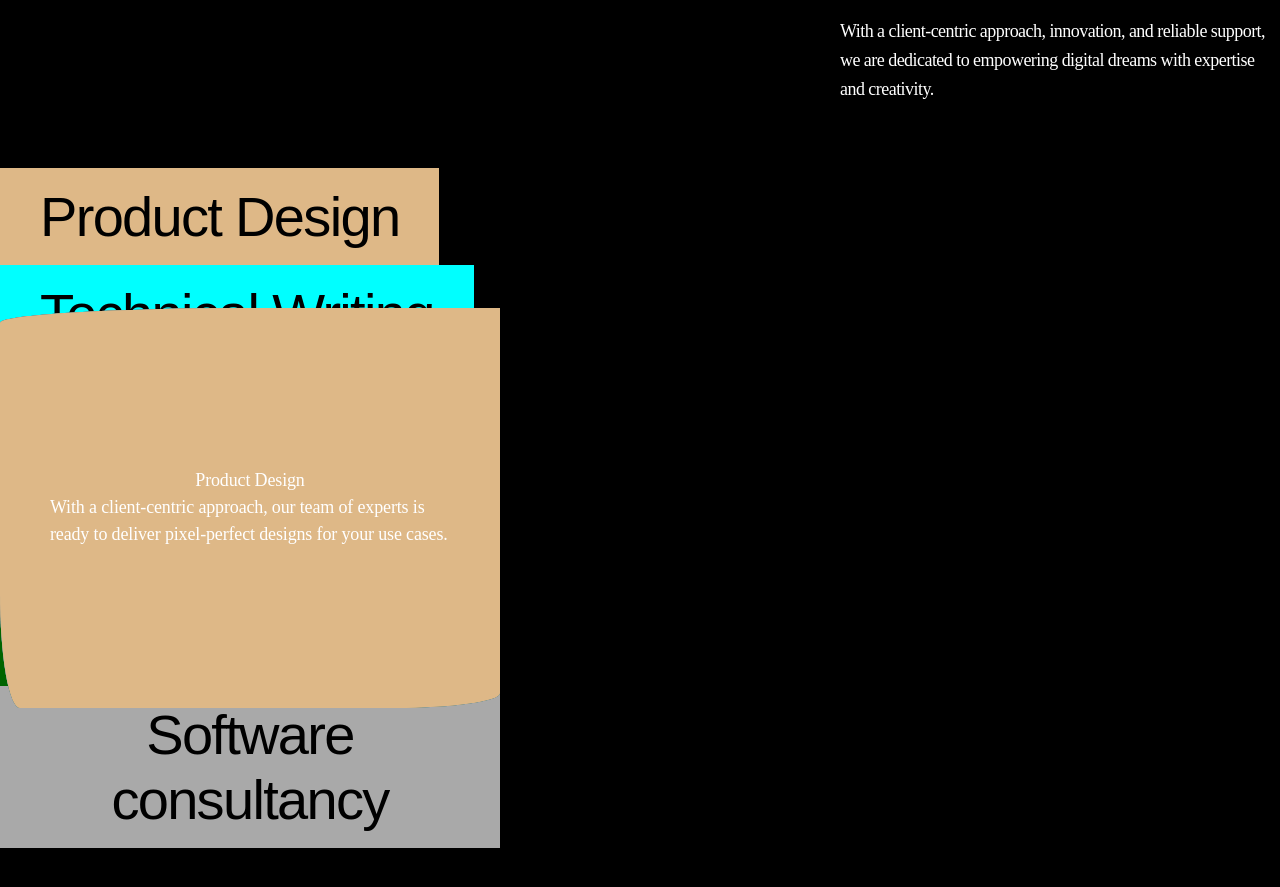
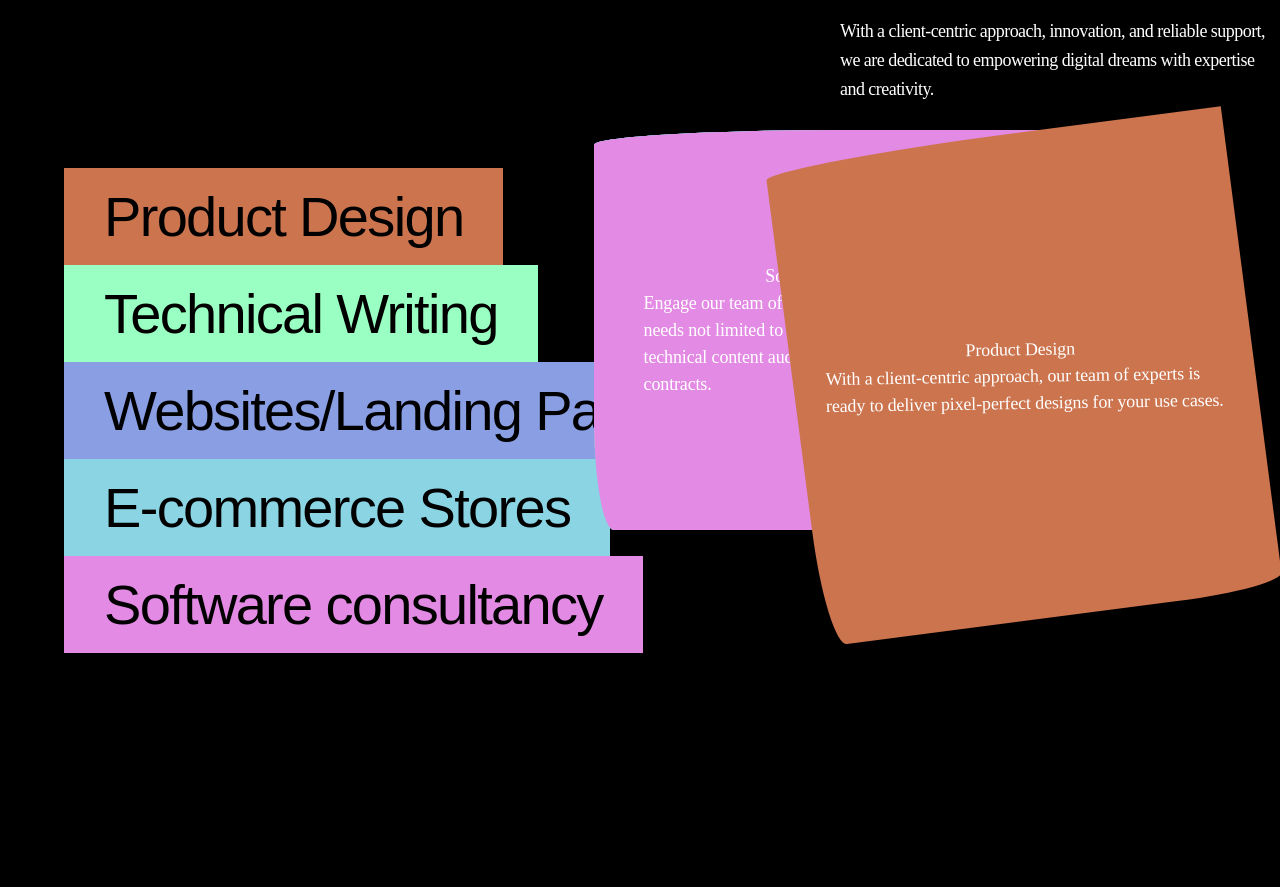
Before and after one commit to Ebiladou/Codecafe-re, a React (Vite) app: page / in a window 1280 px wide. Shown: the part 701-1588 px from the top of the page. Built offline with nearby package versions, Linux system fonts and the light colour scheme.

Commit message:
man, styles kicking my ass

```diff
--- a/src/App.scss
+++ b/src/App.scss
@@ -98,43 +98,52 @@ a {
     display: flex;
     flex-direction: column;
     margin-top: 4em;
+    margin-left: 4em;
     position: relative;
 
     button {
-      max-width: 500px;
-      min-height: 80px;
       border: none;
-      font-size: 30px;
       cursor: pointer;
       font-size: 56px;
-      font-weight: 400;
       letter-spacing: -1.68px;
       padding: 16px 40px;
     }
 
     .btn-one {
-      background-color: burlywood;
+      background-color: #cb744e;
     }
     .btn-two {
-      background-color: aqua;
+      background-color: #99ffc2;
     }
     .btn-three {
-      background-color: blueviolet;
+      background-color: #8a9ee4;
     }
     .btn-four {
-      background-color: darkgreen;
+      background-color: #8ad4e4;
     }
     .btn-five {
-      background-color: darkgray;
+      background-color: #e38ae4;
     }
   }
 
+  /*.service-cardOne,
+  .service-cardTwo,
+  .service-carThree,
+  .service-cardFour,
+  .service-cardFive {
+    width: 100%;
+    display: flex;
+    flex-direction: column;
+    (small screens)
+  }*/
+
   .card-desOne {
-    width: 500px;
-    height: 400px;
+    max-width: 100%;
+    height: 100%;
     position: absolute;
-    top: 50%;
-    transform: translate(0, -50%);
+    top: -7%;
+    left: 60%;
+    transform: translate(-50%, -50%);
     display: flex;
     flex-direction: column;
     align-items: center;
@@ -142,8 +151,9 @@ a {
     border-top-left-radius: 250px 15px;
     border-bottom-left-radius: 20px 115px;
     border-bottom-right-radius: 105px 15px;
-    background-color: burlywood;
-    //transform: rotate(-14.42deg);
+    background-color: #cb744e;
+    transform: rotate(-7.42deg);
+    padding: 0px 30px;
     z-index: 1;
     h1,
     p {
@@ -152,7 +162,7 @@ a {
       line-height: 1.5;
       letter-spacing: -0.15px;
       max-width: 400px;
-      //transform: rotate(6.42deg);
+      transform: rotate(6.5deg);
     }
   }
   .card-desTwo {
@@ -166,9 +176,20 @@ a {
     border-top-left-radius: 250px 15px;
     border-bottom-left-radius: 20px 115px;
     border-bottom-right-radius: 105px 15px;
-    background-color: aqua;
+    background-color: #99ffc2;
     top: 50%;
-    transform: translate(0, -50%);
+    left: 60%;
+    transform: translate(-40%, -70%);
+    //transform: translate(0, -50%);
+    h1,
+    p {
+      font-size: 18px;
+      font-weight: 500;
+      line-height: 1.5;
+      letter-spacing: -0.15px;
+      max-width: 400px;
+      //transform: rotate(6.42deg);
+    }
   }
   .card-desThree {
     width: 500px;
@@ -181,9 +202,19 @@ a {
     border-top-left-radius: 250px 15px;
     border-bottom-left-radius: 20px 115px;
     border-bottom-right-radius: 105px 15px;
-    background-color: blueviolet;
+    background-color: #8a9ee4;
     top: 50%;
-    transform: translate(0, -50%);
+    left: 60%;
+    transform: translate(-40%, -70%);
+    h1,
+    p {
+      font-size: 18px;
+      font-weight: 500;
+      line-height: 1.5;
+      letter-spacing: -0.15px;
+      max-width: 400px;
+      //transform: rotate(6.42deg);
+    }
   }
   .card-desFour {
     width: 500px;
@@ -196,9 +227,19 @@ a {
     border-top-left-radius: 250px 15px;
     border-bottom-left-radius: 20px 115px;
     border-bottom-right-radius: 105px 15px;
-    background-color: darkgreen;
+    background-color: #8ad4e4;
     top: 50%;
-    transform: translate(0, -50%);
+    left: 60%;
+    transform: translate(-40%, -70%);
+    h1,
+    p {
+      font-size: 18px;
+      font-weight: 500;
+      line-height: 1.5;
+      letter-spacing: -0.15px;
+      max-width: 400px;
+      //transform: rotate(6.42deg);
+    }
   }
   .card-desFive {
     width: 500px;
@@ -211,8 +252,19 @@ a {
     border-top-left-radius: 250px 15px;
     border-bottom-left-radius: 20px 115px;
     border-bottom-right-radius: 105px 15px;
-    background-color: darkgray;
+    background-color: #e38ae4;
     top: 50%;
-    transform: translate(0, -50%);
+    left: 60%;
+    transform: translate(-40%, -70%);
+    //transform: translate(0, -50%);
+    h1,
+    p {
+      font-size: 18px;
+      font-weight: 500;
+      line-height: 1.5;
+      letter-spacing: -0.15px;
+      max-width: 400px;
+      //transform: rotate(6.42deg);
+    }
   }
 }
```
